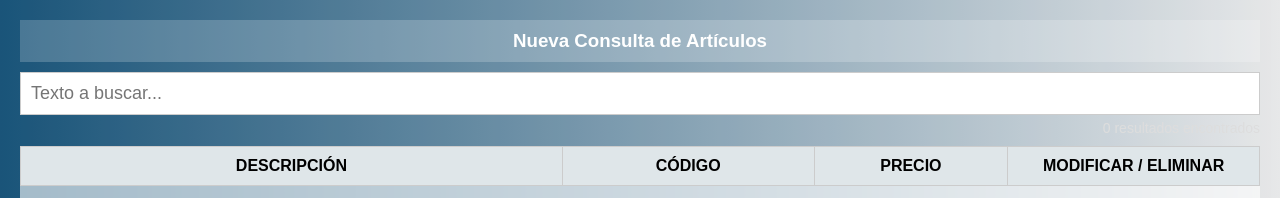
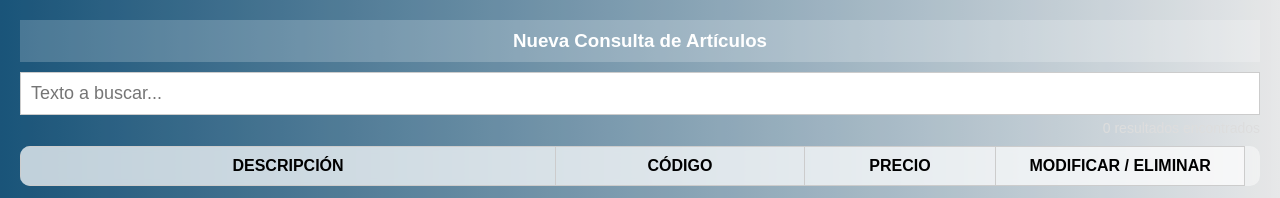
Before and after one commit to LizandroLumbreras/AGREGAR-PRODUCTOS, a plain HTML site: page index.html in a window 1280 px wide. Shown: the top 198 px of the page. Drawn offline with Linux system fonts and the light colour scheme; no server answers.

Commit message:
Update index.html

```diff
--- a/index.html
+++ b/index.html
@@ -72,55 +72,51 @@
       color: #ddd;
     }
 
-   table {
+  table {
   width: 100%;
   border-collapse: collapse;
   table-layout: fixed;
-  background: rgba(255, 255, 255, 0.6); /* blanco traslúcido */
+  background: rgba(255, 255, 255, 0.45); /* antes 0.6 */
   color: black;
-  backdrop-filter: blur(3px); /* vidrio esmerilado */
+  backdrop-filter: blur(3px);
   -webkit-backdrop-filter: blur(3px);
   border-radius: 10px;
+  overflow: hidden;
 }
 
-   thead th {
-  position: sticky;
-  top: 0;
-  z-index: 2;
-  background: rgba(255, 255, 255, 0.7); /* blanco traslúcido */
+thead, tbody, tr {
+  display: table;
+  width: 100%;
+  table-layout: fixed;
+}
+
+thead {
+  width: calc(100% - 1em); /* para que el scroll de tbody no desplace columnas */
+}
+
+tbody {
+  display: block;
+  max-height: calc(100vh - 250px);
+  overflow-y: auto;
+}
+
+tbody td {
+  background: rgba(255, 255, 255, 0.35); /* antes 0.5 */
   border: 1px solid #ccc;
   text-align: center;
   padding: 10px;
   color: black;
 }
 
-    tbody {
-      display: block;
-      height: calc(100vh - 250px);
-      overflow-y: auto;
-    }
-
-    tbody tr {
-      display: table;
-      width: 100%;
-      table-layout: fixed;
-    }
-
-    thead th {
-      position: sticky;
-      top: 0;
-      z-index: 2;
-      background: #dfe6e9;
-      border: 1px solid #ccc;
-      text-align: center;
-      padding: 10px;
-    }
-
-  tbody td {
+thead th {
+  position: sticky;
+  top: 0;
+  background: rgba(255, 255, 255, 0.5); /* antes 0.7 */
   border: 1px solid #ccc;
+  padding: 10px;
   text-align: center;
-  padding: 10px;
-  background: rgba(255,255,255,0.5); /* para hacerlas también traslúcidas */
+  color: black;
+  z-index: 2;
 }
 
     thead th:nth-child(1), tbody td:nth-child(1) { width: 45%; }
```
